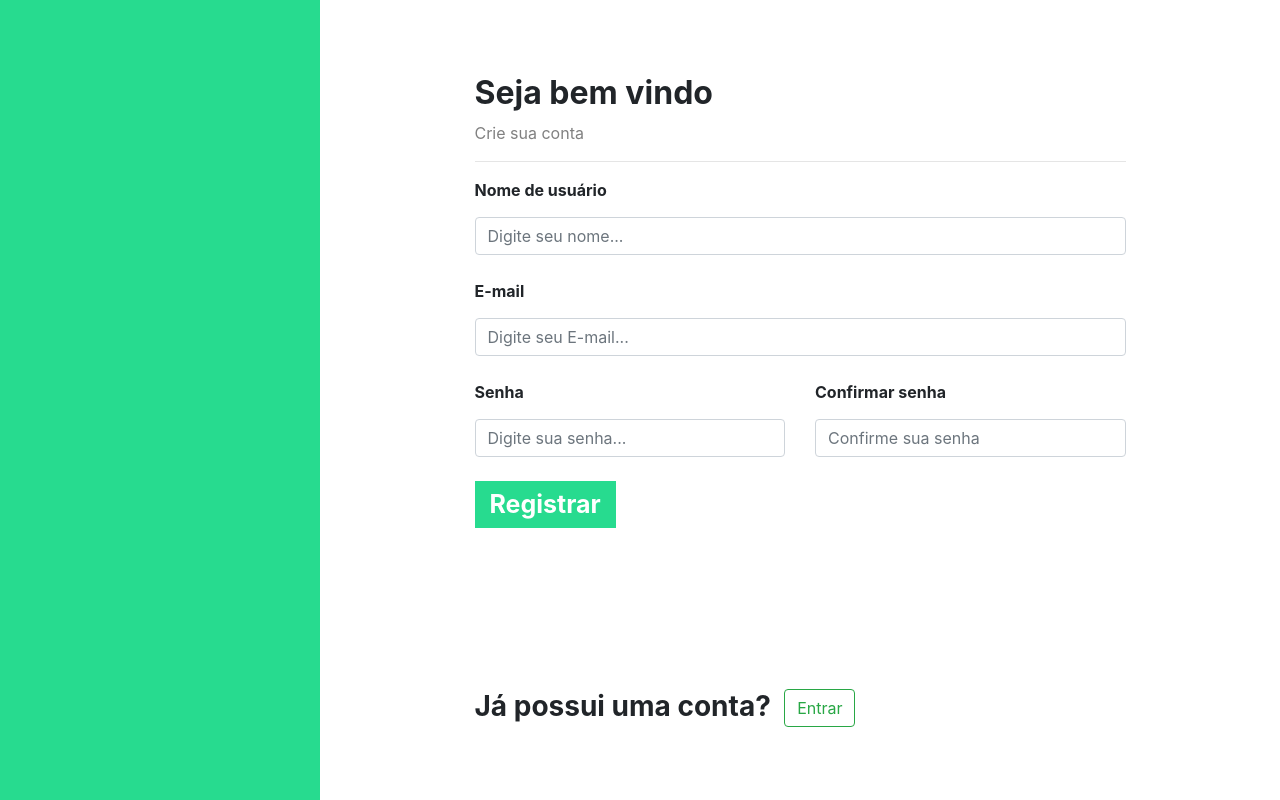
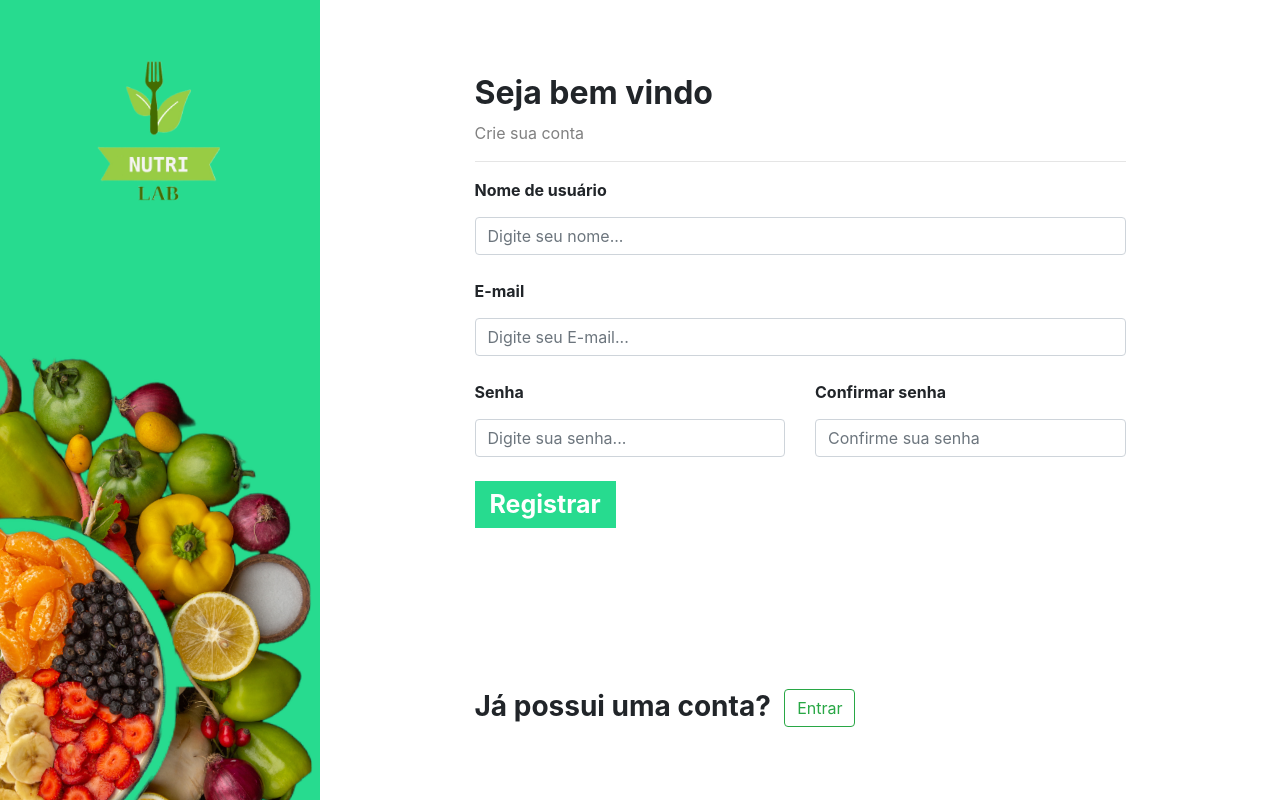
Before and after one commit to DiegoDeJesuss/NUTRI-LAB, a Django app: page /auth/cadastro/ in a window 1280 px wide. Run offline with Django 5.2, Linux system fonts and the light colour scheme.

Commit message:
imagens colocadas

```diff
--- a/autenticacao/templates/cadastro.html
+++ b/autenticacao/templates/cadastro.html
@@ -14,7 +14,7 @@
         <div class="col-md-3 sidebar">
             <div class="logo_sidebar">
                 <h2 class="logo">
-                    <img class="img_logo_sidebar" src="">
+                    <img class="img_logo_sidebar" src="{% static 'img/logo_nutri_lab.png' %}" alt="Logo do Nutri Lab">
                 </h2>
             </div>
         </div>
--- a/templates/static/css/css.css
+++ b/templates/static/css/css.css
@@ -1,7 +1,7 @@
 .sidebar {
     background-color: #27DB8F;
     height: 100vh;
-    /* background-image: url('caminho_da_imagem.png'); */
+    background-image: url('../img/fundo_background.png');
 }
 
 .logo_sidebar {
```
Also changed, not shown: templates/static/img/dados_paciente.png (added), templates/static/img/fundo_background.png (added), templates/static/img/logo_nutri_lab.png (added), templates/static/img/paciente.png (added), templates/static/img/perfil1.png (added), templates/static/img/perfil2.png (added).
